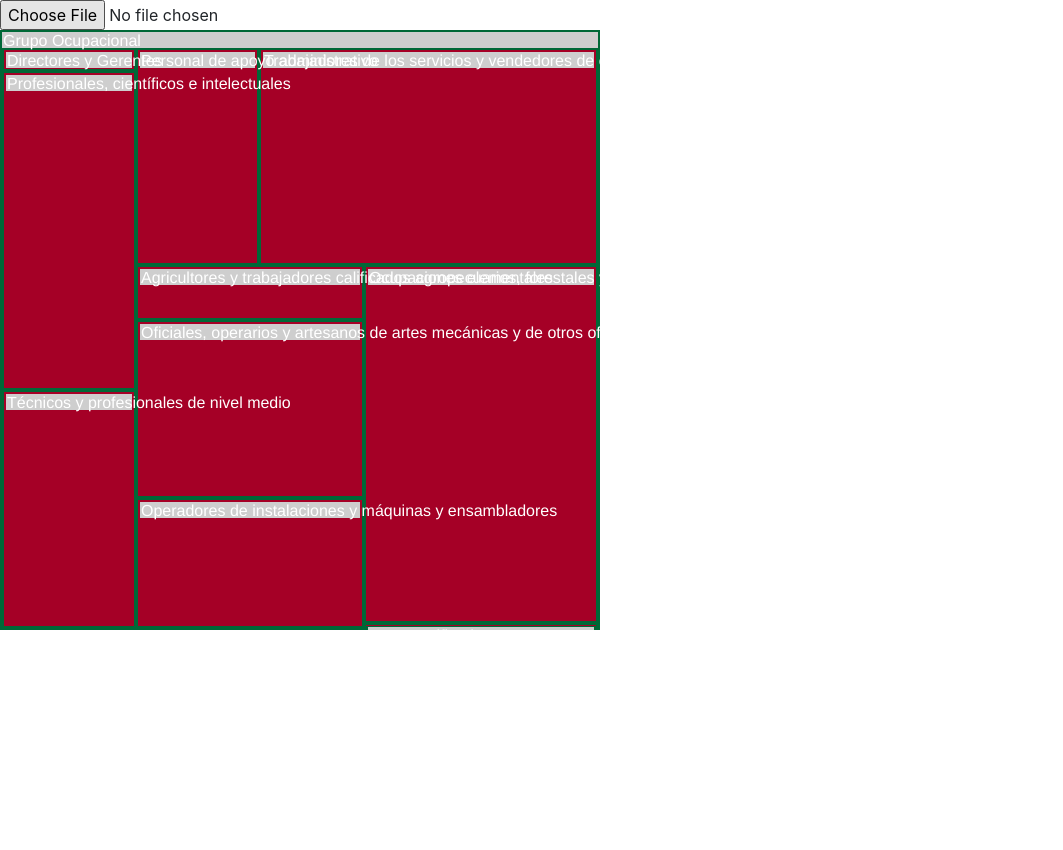
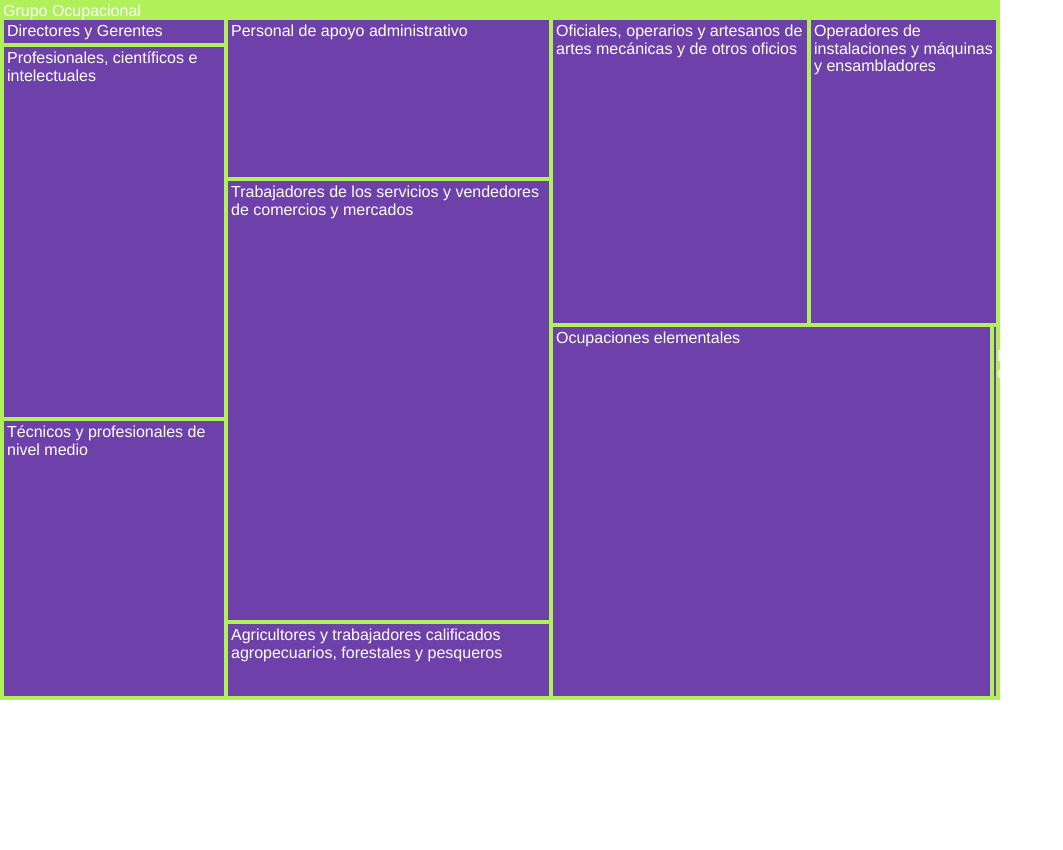
Before and after one commit to erumabo/VisualizacionT2, a plain HTML site: page index.html in a window 1280 px wide. Shown: the whole page, without its empty margins (0-1063 px from the left). Before the commit the page ends 800 px from the top, so only its background shows below. Drawn offline with nearby package versions, Linux system fonts and the light colour scheme.

Commit message:
Treemap casi completo Textwrap implementado Pendiente el bargraph B B
Pendiente una manera de cambiar entre arboles del bosque ()

```diff
--- a/index.html
+++ b/index.html
@@ -12,11 +12,11 @@
   <link rel="stylesheet" href="styles/bars.css">
 </head>
 <body>
-  <input type="file" accept="cvs" onchange="archivo(event)">
-  <div id="treemap-container">
+  <!--input type="file" accept="cvs" onchange="archivo(event)"-->
+  <div id="treemap-container" class="svg-container">
     <svg id="treemap"></svg>
   </div>
-  <div id="bargraph-container">
+  <div id="bargraph-container" class="svg-container">
     <svg id="bargraph"></svg>
   </div>
 
--- a/scripts/bargraph.js
+++ b/scripts/bargraph.js
@@ -0,0 +1,4 @@
+function graficaBarras(data){
+  /*data deberia ser una linea del csv*/
+  console.log(data);
+}
--- a/scripts/treemap.js
+++ b/scripts/treemap.js
@@ -1,5 +1,5 @@
 let forest,tree,selectedNode
-let width = 600, height=600;
+let width = 1000, height=700;
 const treemap = data=>
   d3.treemap()
     .size([width,height])
@@ -32,27 +32,42 @@ function archivo(event){
 function cambioSelected(nodo){
   tree.each(n=>{
     if(n.data.Subcategoria===nodo)
-      if(n.height===0) console.log(n);
+      if(n.height===0) graficaBarras(n.data);
       else selectedNode=n;
   });
   grafica();
 }
 
-function textMeasure(text){
-  let ctx = document.getElementById("textMeasure").getContext("2d");
-  ctx.font = "0.6rem Helvetica"
-  return ctx.measureText(text).width;
+function wrap(text) {
+  /*cc Mike Bostock, November 18, 2018, from https://bl.ocks.org/mbostock/7555321, retrieved September 23, 2019, modified by Mabo*/
+  text.each(function() {
+    var text = d3.select(this), words = text.text().split(/\s+/).reverse(), word,
+      line = [], lineNumber = 0, lineHeight = 1.1 /*ems*/,
+      y = text.attr("y"), x = text.attr("x"), dy = 0, width = text.attr('data-width'),
+      tspan = text.text(null).append("tspan").attr("x", x).attr("y", y).attr("dy", dy + "em");
+    while (word = words.pop()) {
+      line.push(word);
+      tspan.text(line.join(" "));
+      if (tspan.node().getComputedTextLength() > width) {
+        line.pop();
+        tspan.text(line.join(" "));
+        line = [word];
+        tspan = text.append("tspan").attr("x", x).attr("y", y).attr("dy", ++lineNumber * lineHeight + dy + "em").text(word);
+      }
+    }
+  });
 }
 
 function grafica(){
   if(!selectedNode) selectedNode=tree;
-  /**estas lineas**/
+  /** vv estas lineas vv **/
   let lista = new Set(selectedNode.ancestors());
   selectedNode.ancestors().forEach(n=>{
-    if(n.children) n.children.forEach(p=>lista.add(p));
+    if(n.children)
+      n.children.forEach(p=>lista.add(p));
   });
   lista = Array.from(lista).sort((a,b)=>b.height-a.height);
-  /**No me gustan ni un pelo**/
+  /** ^^ No me gustan ni un pelo ^^ **/
   let canvas = d3.select('#treemap');
   canvas.selectAll('.node')
     .data(lista)
@@ -63,18 +78,7 @@ function grafica(){
         .attr('y',d=>d.y0)
         .attr('width',d=>(d.x1-d.x0))
         .attr('height',d=>(d.y1-d.y0))
-        .attr('fill',d=>d3.interpolateRdYlGn((d.height*1.)/tree.height))
-        .attr('onclick',(d,i)=>`cambioSelected("${d.data.Subcategoria}")`)
-  canvas.selectAll('.titleBack')
-    .data(lista)
-      .join('rect')
-        .classed('titleBack',true)
-        .style('cursor','pointer')
-        .attr('x',d=>d.x0+2)
-        .attr('y',d=>d.y0+2)
-        .attr('width',d=>(d.x1-d.x0)-4)
-        .attr('height',d=>16)
-        .attr('fill',d=>`rgb(206,206,206)`)
+        .attr('fill',d=>d3.interpolateCool((d.height*1.)/tree.height))
         .attr('onclick',(d,i)=>`cambioSelected("${d.data.Subcategoria}")`)
   canvas.selectAll('.title')
     .data(lista)
@@ -84,8 +88,10 @@ function grafica(){
         .attr('x',d=>d.x0+3)
         .attr('y',d=>d.y0+16)
         .attr('fill',d=>`#fff`)
-        .text(d=>d.data.Subcategoria)
-        .attr('onclick',(d,i)=>`cambioSelected("${d.data.Subcategoria}")`);
+        .attr('data-width',d=>d.x1-d.x0)
+        .attr('onclick',(d,i)=>`cambioSelected("${d.data.Subcategoria}")`)
+        .text(d=>d.data.Subcategoria);
+  canvas.selectAll('.title').call(wrap);
 }
 
 $(document).ready(()=>{
--- a/styles/treemap.css
+++ b/styles/treemap.css
@@ -0,0 +1,3 @@
+.svg-containter{
+  display:inline-block;
+}
```
